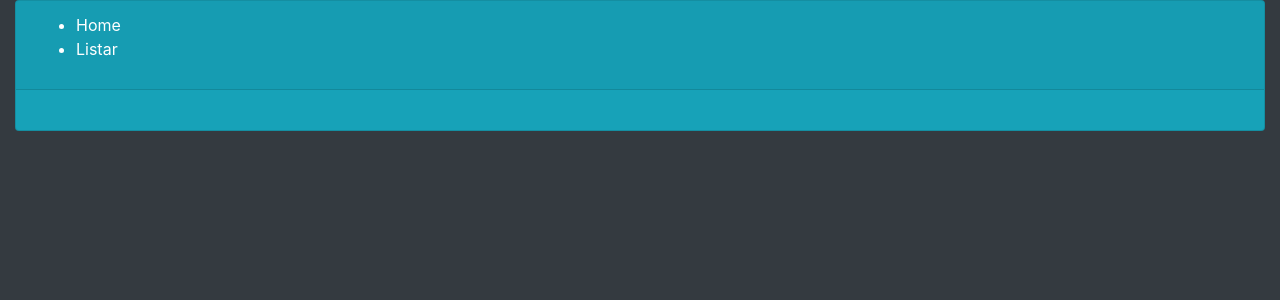
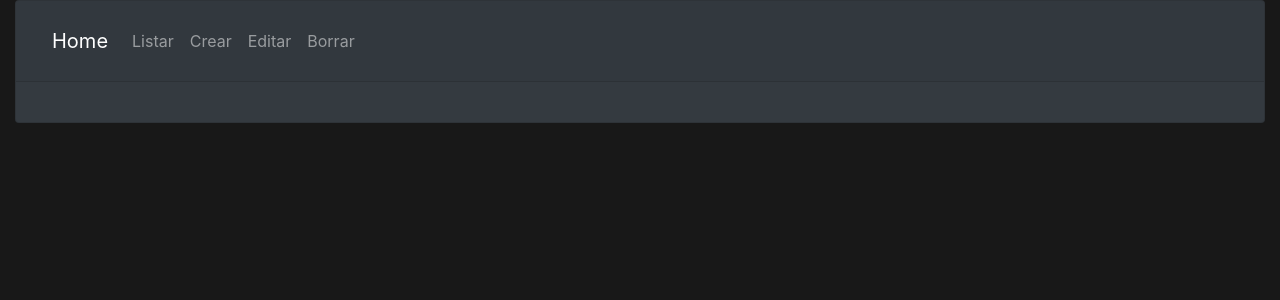
Before and after one commit to programaciondb/angular-app-router, an Angular app: page / in a window 1280 px wide. Shown: the top 300 px of the page. Built offline with nearby package versions, Linux system fonts and the light colour scheme.

Commit message:
Se agrega navbar y se agrega jquery y boostrap js

```diff
--- a/angular.json
+++ b/angular.json
@@ -27,7 +27,10 @@
               "node_modules/bootstrap/dist/css/bootstrap.css",
               "src/styles.css"
             ],
-            "scripts": []
+            "scripts": [
+              "node_modules/jquery/dist/jquery.min.js",
+              "node_modules/bootstrap/dist/js/bootstrap.min.js"
+            ]
           },
           "configurations": {
             "production": {
--- a/package.json
+++ b/package.json
@@ -20,6 +20,7 @@
     "@angular/platform-browser-dynamic": "~8.2.4",
     "@angular/router": "~8.2.4",
     "bootstrap": "^4.3.1",
+    "jquery": "^3.4.1",
     "rxjs": "~6.4.0",
     "tslib": "^1.10.0",
     "zone.js": "~0.9.1"
--- a/src/app/app.component.html
+++ b/src/app/app.component.html
@@ -1,4 +1,4 @@
-<div class="card bg-info">
+<div class="card bg-dark">
   <div class="card-header">
     <app-menu></app-menu>
   </div>
--- a/src/app/componentes/menu/menu.component.html
+++ b/src/app/componentes/menu/menu.component.html
@@ -1,8 +1,22 @@
-<ul class="text-white">
-    <li>
-        Home
-    </li>
-    <li>
-        Listar
-    </li>
-</ul>
+<nav class="navbar navbar-expand-lg navbar-dark">
+        <a class="navbar-brand" href="#">Home</a>
+        <button class="navbar-toggler" type="button" data-toggle="collapse" data-target="#navbarSupportedContent" aria-controls="navbarSupportedContent" aria-expanded="false" aria-label="Toggle navigation">
+          <span class="navbar-toggler-icon"></span>
+        </button>
+    <div id="navbarSupportedContent" class="collapse navbar-collapse">
+            <ul class="navbar-nav mr-auto">
+                    <li class="nav-item">
+                      <a routerLink="listar" class="nav-link">Listar</a>
+                    </li>
+                    <li class="nav-item">
+                      <a routerLink="crear" class="nav-link">Crear</a>
+                    </li>
+                    <li class="nav-item">
+                      <a routerLink="editar" class="nav-link">Editar</a>
+                    </li>
+                    <li class="nav-item">
+                      <a routerLink="borrar" class="nav-link">Borrar</a>
+                    </li>
+                  </ul>
+    </div>
+</nav>
--- a/src/index.html
+++ b/src/index.html
@@ -9,7 +9,7 @@
   <link rel="icon" type="image/x-icon" href="favicon.ico">
 </head>
 
-<body class="bg-dark">
+<body style="background-color:#181818">
   <div class="container-fluid">
     <app-root></app-root>
   </div>
```
Also changed, not shown: 1 other file (tests, documents, lock files or other folders).
